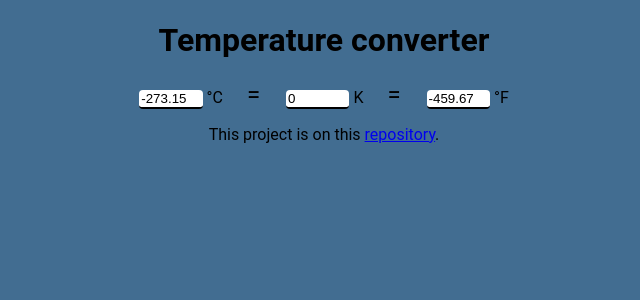
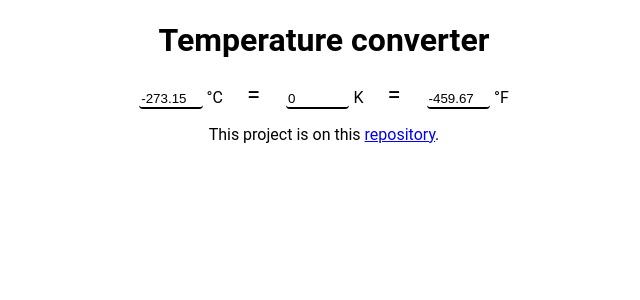
Before and after one commit to ThiaudioTT/temperatureConverter, an Angular app: page / in a window 1280 px wide. Shown: the top 300 px of the page, without its empty margins (316-956 px from the left). Built offline with nearby package versions, Linux system fonts and the light colour scheme.

Commit message:
feat: change background color

```diff
--- a/src/styles.scss
+++ b/src/styles.scss
@@ -1,7 +1,7 @@
 /* You can add global styles to this file, and also import other style files */
 
 body {
-  background-color: #426d91;
+  background-color: #fff;
   font-family: 'Roboto', sans-serif;
   margin: 0;
   padding: 0;
```
